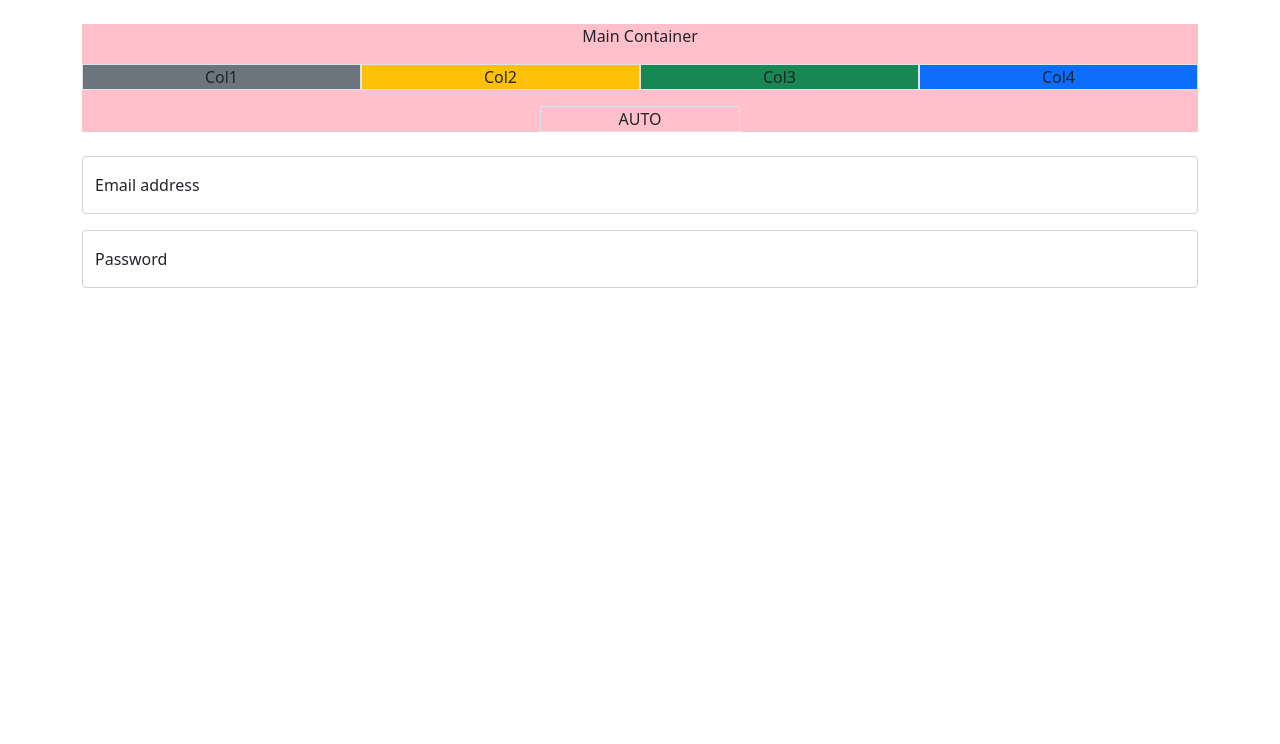
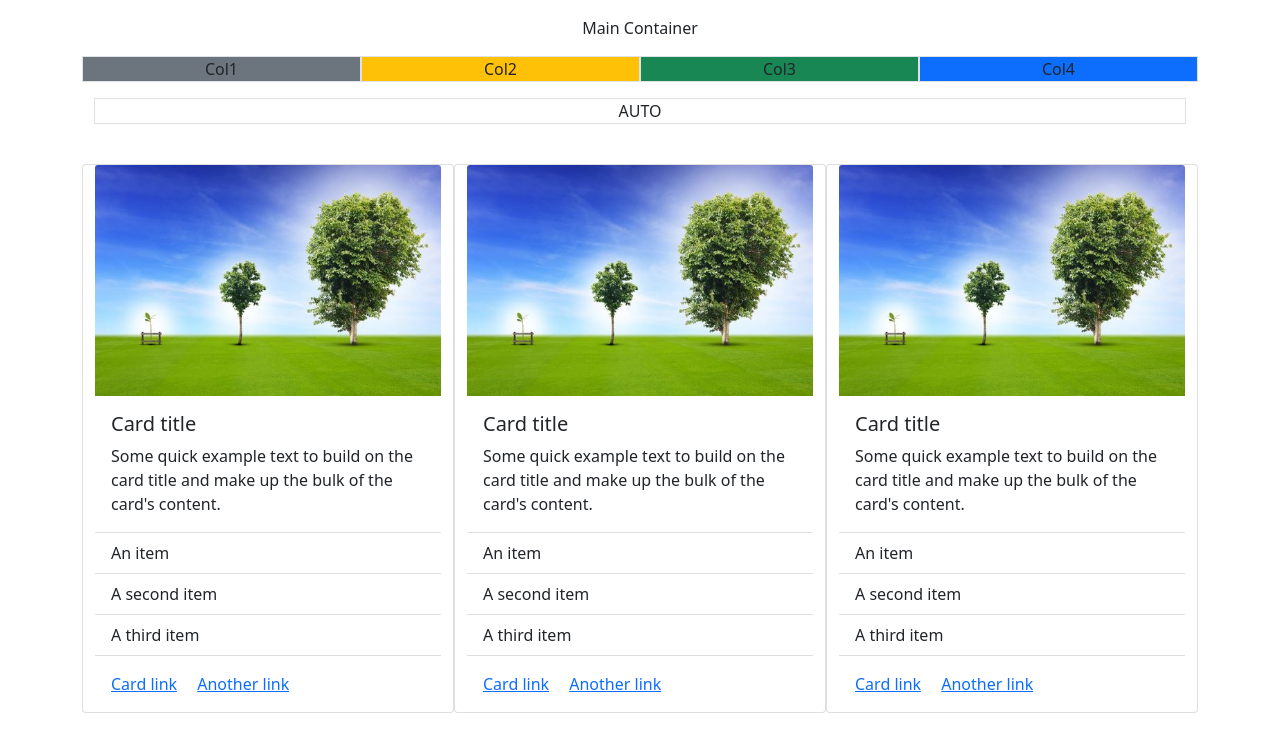
Before and after one commit to pauldzvonyk/organizer, a Django app: page / in a window 1280 px wide. Shown: the part 56-800 px from the top of the page. Run offline with Django 5.2, Linux system fonts and the light colour scheme.

Commit message:
added bootstrap cards to home.html

```diff
--- a/task/templates/task/base.html
+++ b/task/templates/task/base.html
@@ -100,11 +100,9 @@
 </nav>
 
 <div class="container">
-    <br>
     {% block content %}
 
     {% endblock %}
-
 </div>
 
 
--- a/task/templates/task/home.html
+++ b/task/templates/task/home.html
@@ -8,28 +8,76 @@
 
 {% block content %}
 
-<div class="container overflow-hidden text-center" style="background: pink">
-  Main Container
+<div class="container text-center my-3">
+    Main Container
     <div class="row text-center my-3">
         <div class="col-md-3 border bg-secondary">Col1</div>
         <div class="col-md-3 border bg-warning">Col2</div>
         <div class="col-md-3 border bg-success">Col3</div>
         <div class="col-md-3 border bg-primary">Col4</div>
     </div>
-  <div class="mx-auto border" style="width: 200px">AUTO</div>
+    <div class="border mx-0">AUTO</div>
 </div>
+
 <br>
 
+<div class="container">
+    <div class="row justify-content-center">
+        <div class="card col-md-4">
+
+            <img src="{% static 'task/images/tree-growth.jpg' %}" class="card-img-top" alt="...">
+            <div class="card-body">
+                <h5 class="card-title">Card title</h5>
+                <p class="card-text">Some quick example text to build on the card title and make up the bulk of the card's content.</p>
+            </div>
+            <ul class="list-group list-group-flush">
+                <li class="list-group-item">An item</li>
+                <li class="list-group-item">A second item</li>
+                <li class="list-group-item">A third item</li>
+            </ul>
+            <div class="card-body">
+                <a href="#" class="card-link">Card link</a>
+                <a href="#" class="card-link">Another link</a>
+            </div>
+        </div>
+        <div class="card col-md-4">
+
+            <img src="{% static 'task/images/tree-growth.jpg' %}" class="card-img-top" alt="...">
+            <div class="card-body">
+                <h5 class="card-title">Card title</h5>
+                <p class="card-text">Some quick example text to build on the card title and make up the bulk of the card's content.</p>
+            </div>
+            <ul class="list-group list-group-flush">
+                <li class="list-group-item">An item</li>
+                <li class="list-group-item">A second item</li>
+                <li class="list-group-item">A third item</li>
+            </ul>
+            <div class="card-body">
+                <a href="#" class="card-link">Card link</a>
+                <a href="#" class="card-link">Another link</a>
+            </div>
+        </div>
+        <div class="card col-md-4">
+
+            <img src="{% static 'task/images/tree-growth.jpg' %}" class="card-img-top" alt="...">
+            <div class="card-body">
+                <h5 class="card-title">Card title</h5>
+                <p class="card-text">Some quick example text to build on the card title and make up the bulk of the card's content.</p>
+            </div>
+            <ul class="list-group list-group-flush">
+                <li class="list-group-item">An item</li>
+                <li class="list-group-item">A second item</li>
+                <li class="list-group-item">A third item</li>
+            </ul>
+            <div class="card-body">
+                <a href="#" class="card-link">Card link</a>
+                <a href="#" class="card-link">Another link</a>
+            </div>
+        </div>
+    </div>
+</div>
+
 <!--https://picsum.photos/200/100-->
-
-<div class="form-floating mb-3">
-  <input type="email" class="form-control" id="floatingInput" placeholder="name@example.com">
-  <label for="floatingInput">Email address</label>
-</div>
-<div class="form-floating">
-  <input type="password" class="form-control" id="floatingPassword" placeholder="Password">
-  <label for="floatingPassword">Password</label>
-</div>
 
 
 
```
Also changed, not shown: db.sqlite3.
